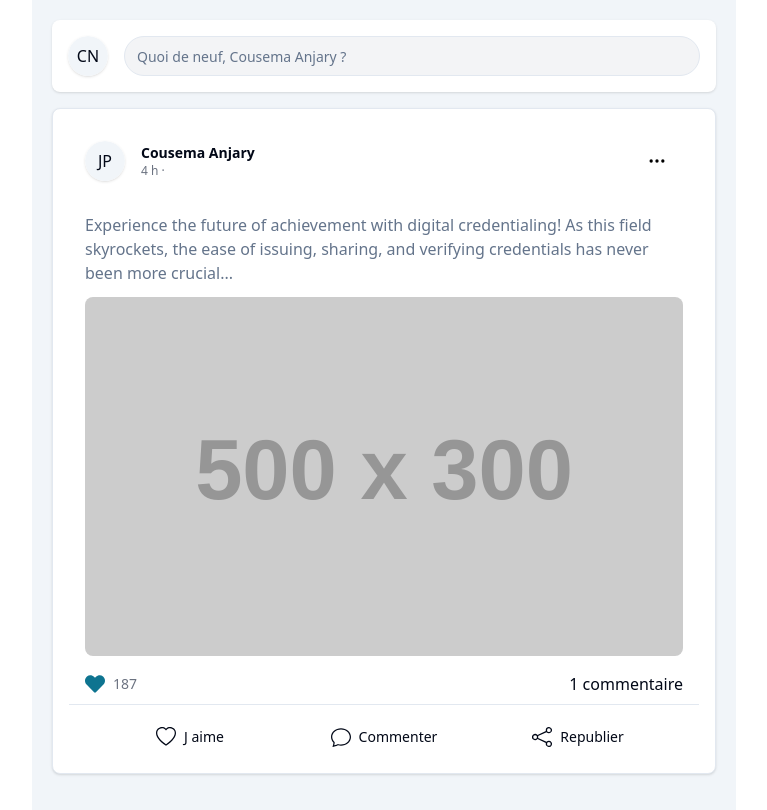
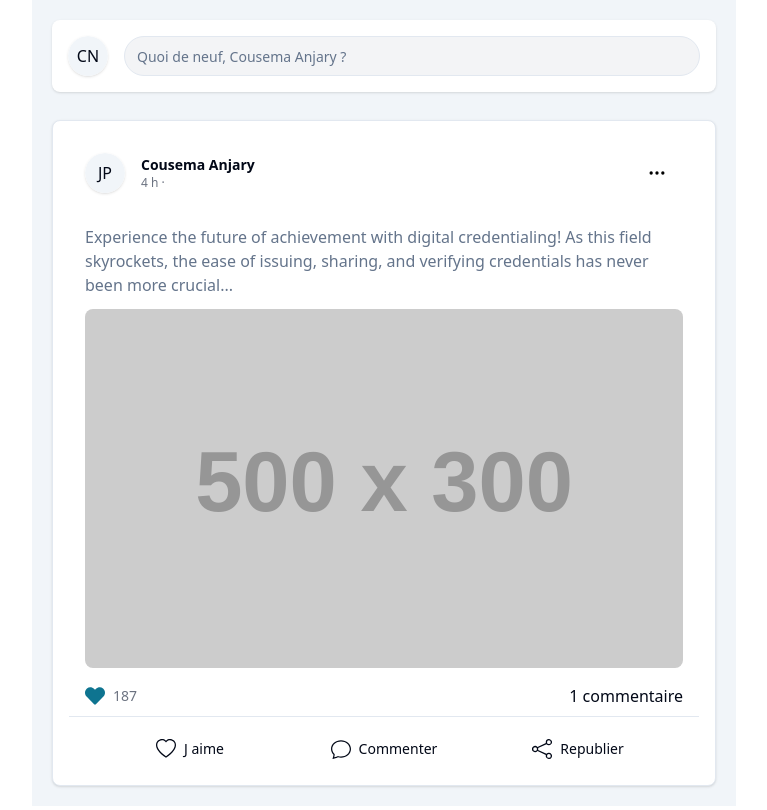
Before and after one commit to CousemaAnjary/many-to-many, a React (Vite) app in the folder client/: page / in a window 1280 px wide. Shown: the whole page, without its empty margins (256-1023 px from the left). Built offline with nearby package versions, Linux system fonts and the light colour scheme.

Commit message:
chore: Update Post and Home components to improve layout and styling

```diff
--- a/client/src/components/publication/Post.jsx
+++ b/client/src/components/publication/Post.jsx
@@ -26,7 +26,7 @@ export default function Post() {
      * ! AFFICHAGE (render) de l'application
      */
     return (
-        <Card className="mb-4 max-w-full p-4 shadow">
+        <Card className="max-w-full p-4 shadow">
             <div className="flex items-start justify-between p-4">
                 <div className="flex items-center space-x-4">
                     <Avatar className="w-10 h-10 shadow">
--- a/client/src/pages/Home.jsx
+++ b/client/src/pages/Home.jsx
@@ -26,7 +26,7 @@ export default function Home() {
                     <CreatePost />
                 </div>
 
-                <div className="w-full">
+                <div className="w-full mt-3">
                     <Post />
                 </div>
             </div>
```
